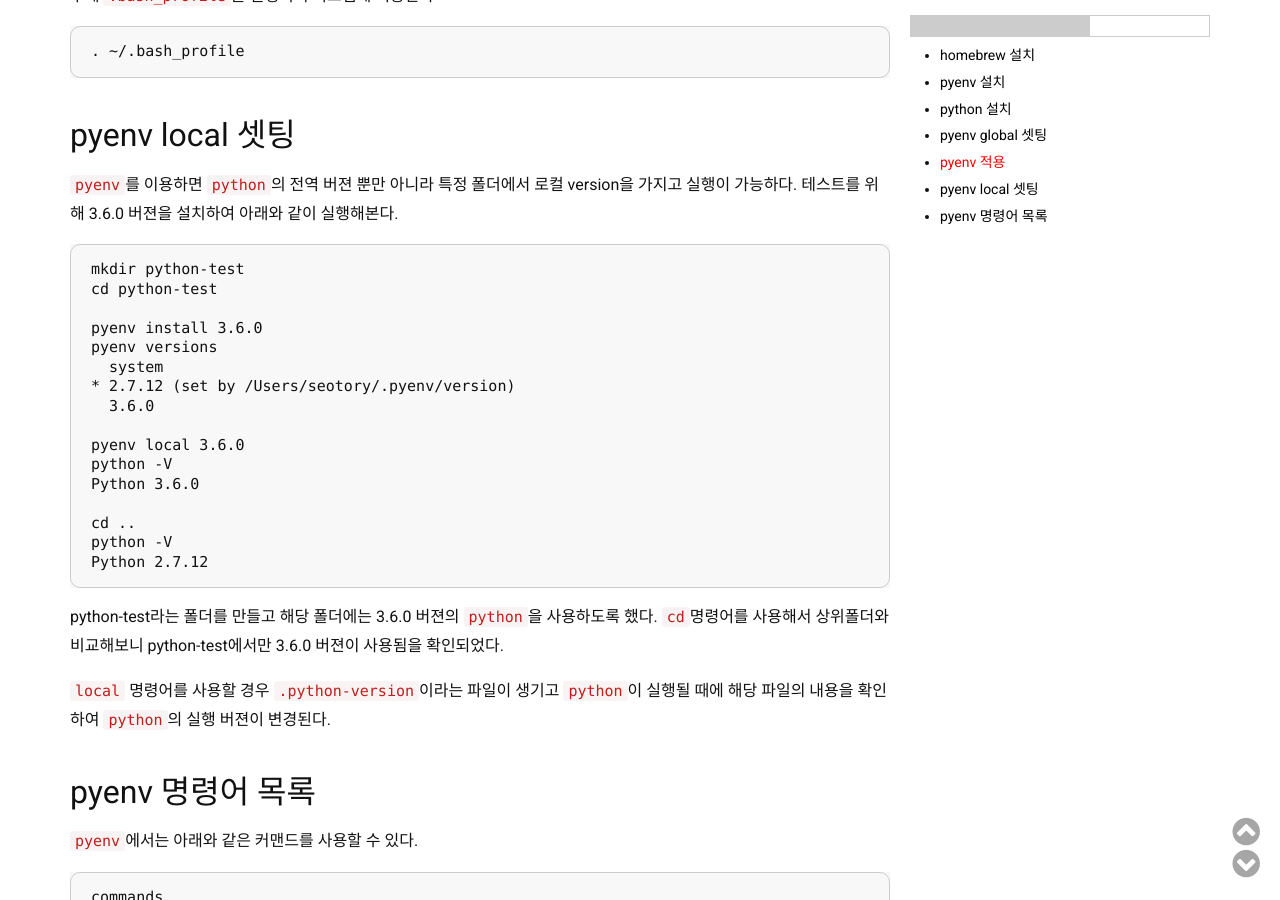
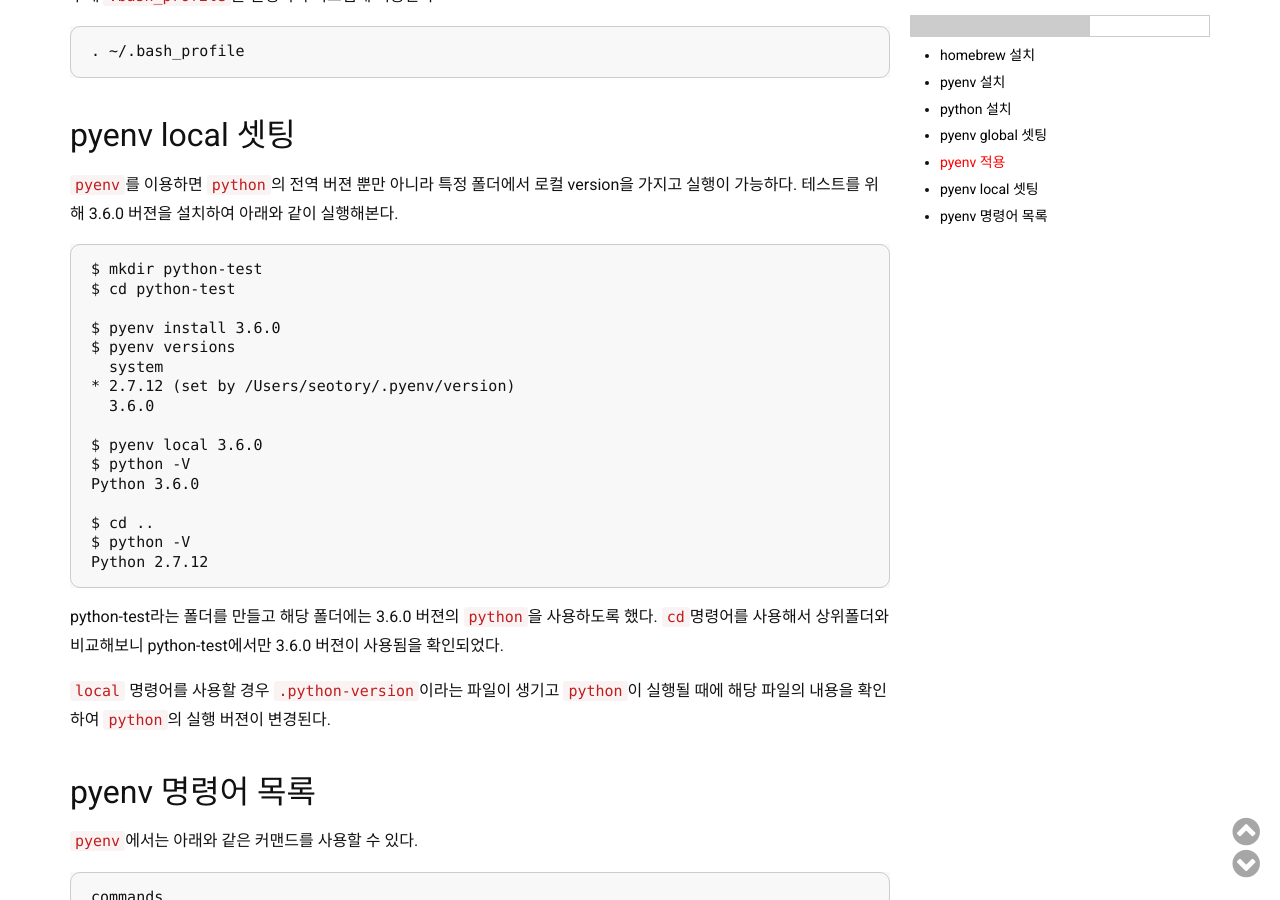
Before and after one commit to seotory/seotory.github.io, a Jekyll site: the page built from _posts/dev/2017-03-05-install-python-in-mac-using-pyenv.markdown, in a window 1280 px wide and 900 px high, scrolled down 2562 px. Built offline with Jekyll 4.4.1, drawn with Linux system fonts in a browser that asks for light colours; nearby versions of some CDN libraries; comment, search, counter and statistics services are not loaded.

Commit message:
내용 수정

````diff
--- a/_posts/dev/2017-03-05-install-python-in-mac-using-pyenv.markdown
+++ b/_posts/dev/2017-03-05-install-python-in-mac-using-pyenv.markdown
@@ -116,21 +116,21 @@ echo 'eval "$(pyenv init -)"' >> ~/.bash_profil
 `pyenv`를 이용하면 `python`의 전역 버젼 뿐만 아니라 특정 폴더에서 로컬 version을 가지고 실행이 가능하다. 테스트를 위해 3.6.0 버젼을 설치하여 아래와 같이 실행해본다.
 
 ```
-mkdir python-test
-cd python-test
+$ mkdir python-test
+$ cd python-test
 
-pyenv install 3.6.0
-pyenv versions
+$ pyenv install 3.6.0
+$ pyenv versions
   system
 * 2.7.12 (set by /Users/seotory/.pyenv/version)
   3.6.0
 
-pyenv local 3.6.0
-python -V
+$ pyenv local 3.6.0
+$ python -V
 Python 3.6.0
 
-cd ..
-python -V
+$ cd ..
+$ python -V
 Python 2.7.12
 ```
 
````
